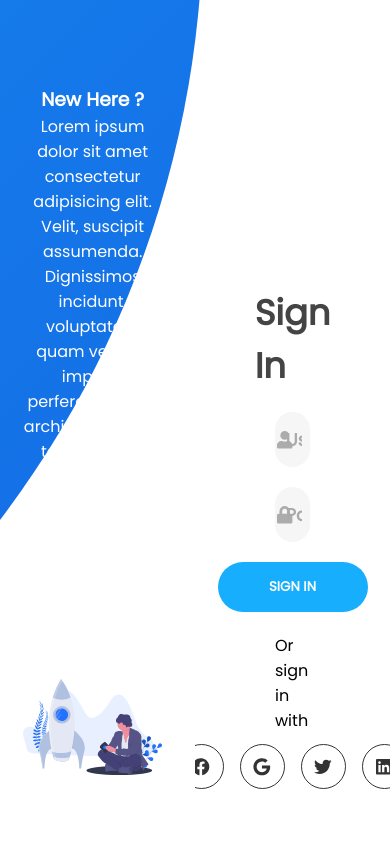
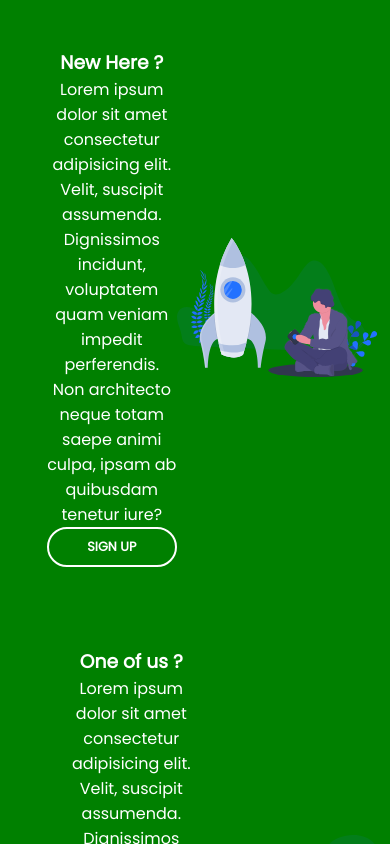
Before and after one commit to bamblebam/dsc-project-books-redistribution, a Next.js app in the folder frontend/: page /auth/authentication in a window 390 px wide. Built offline with nearby package versions, Linux system fonts and the light colour scheme.

Commit message:
media query

```diff
--- a/frontend/styles/css/authentication.module.css
+++ b/frontend/styles/css/authentication.module.css
@@ -90,6 +90,7 @@
 .input_field {
   width: 100%;
   max-width: 400px;
+  min-width: 250px;
   height: 55px;
   background-color: #f6f6f6;
   margin: 10px 0;
@@ -312,4 +313,57 @@
   z-index: 2;
   opacity: 1;
 }
+
+@media (max-width: 870px) {
+  .main_container {
+    min-height: 800px;
+    height: 100vh;
+  }
+  .main_container::before {
+    display: none;
+  }
+  .signin_signup {
+    width: 100%;
+    left: 0;
+    top: 95%;
+    -webkit-transform: translate(0, -100%);
+            transform: translate(0, -100%);
+  }
+  .panel_container {
+    background-color: green;
+    z-index: 10;
+    -ms-grid-columns: 1fr;
+        grid-template-columns: 1fr;
+    -ms-grid-rows: 1fr 2fr 1fr;
+        grid-template-rows: 1fr 2fr 1fr;
+  }
+  .panel {
+    -webkit-box-orient: horizontal;
+    -webkit-box-direction: normal;
+        -ms-flex-direction: row;
+            flex-direction: row;
+    -ms-flex-pack: distribute;
+        justify-content: space-around;
+    -webkit-box-align: center;
+        -ms-flex-align: center;
+            align-items: center;
+  }
+  .image {
+    width: 200px;
+  }
+  .left_panel {
+    -ms-grid-row: 1;
+    -ms-grid-row-span: 1;
+    grid-row: 1 / 2;
+  }
+  .right_panel {
+    -ms-grid-row: 3;
+    -ms-grid-row-span: 1;
+    grid-row: 3 / 4;
+  }
+  .right_panel .content, .right_panel .image {
+    -webkit-transform: translateX(0);
+            transform: translateX(0);
+  }
+}
 /*# sourceMappingURL=authentication.module.css.map */
--- a/frontend/styles/scss/authentication.module.scss
+++ b/frontend/styles/scss/authentication.module.scss
@@ -80,6 +80,7 @@ $primary_dark:#1466e3;
 .input_field{
     width: 100%;
     max-width: 400px;
+    min-width: 250px;
     height: 55px;
     background-color: $input_color;
     margin: 10px 0;
@@ -252,3 +253,47 @@ $primary_dark:#1466e3;
         opacity: 1;
     }
 }
+
+@media (max-width:870px){
+    .main_container{
+        min-height: 800px;
+        height: 100vh;
+
+        &::before{
+            display: none;
+        }
+    }
+    .signin_signup{
+        width: 100%;
+        left: 0;
+        top: 95%;
+        transform: translate(0,-100%);
+    }
+    .panel_container{
+        background-color: green;
+        z-index: 10;
+        grid-template-columns: 1fr;
+        grid-template-rows: 1fr 2fr 1fr;
+    }
+
+    .panel{
+        flex-direction: row;
+        justify-content: space-around;
+        align-items: center;
+    }
+
+    .image{
+        width: 200px;
+    }
+
+    .left_panel{
+        grid-row: 1 / 2;
+    }
+
+    .right_panel{
+        grid-row: 3 / 4;
+        .content,.image{
+            transform: translateX(0);
+        }
+    }
+}
```
Also changed, not shown: 1 other file (tests, documents, lock files or other folders).
